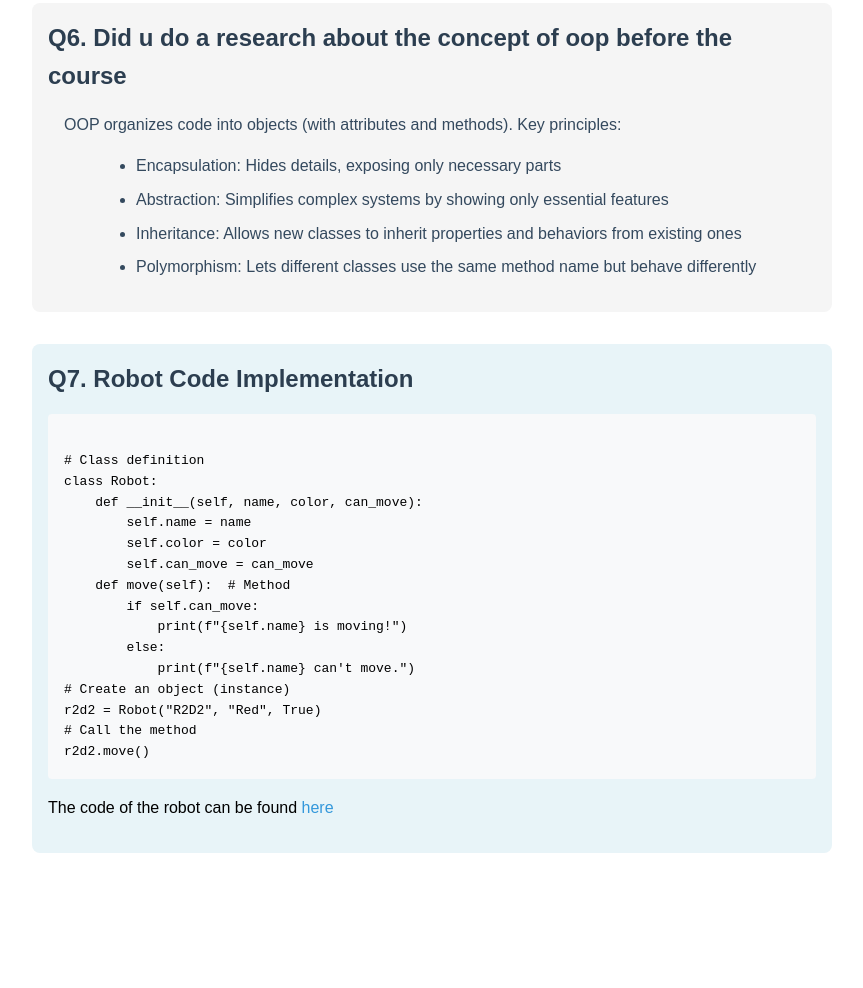
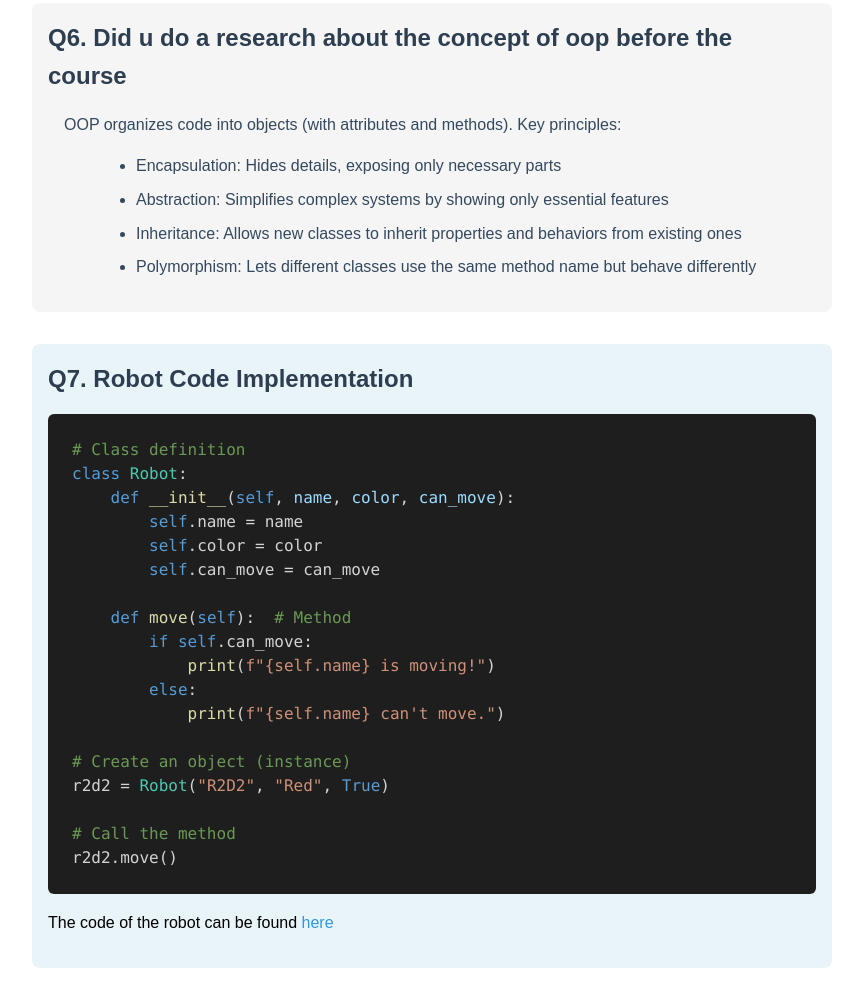
Before and after one commit to abdo0vuln/OOP, a plain HTML site: page index.html in a window 1280 px wide. Shown: the part 996-1984 px from the top of the page, without its empty margins (208-1071 px from the left). Before the commit the page ends 1869 px from the top, so only its background shows below. Drawn offline with Linux system fonts and the light colour scheme.

Commit message:
4 and commit

```diff
--- a/index.html
+++ b/index.html
@@ -48,12 +48,36 @@
             text-decoration: underline;
         }
         .code-block {
-            background-color: #f8f9fa;
-            padding: 1rem;
-            border-radius: 4px;
-            font-family: monospace;
+            background-color: #1e1e1e;
+            color: #d4d4d4;
+            padding: 1.5rem;
+            border-radius: 6px;
+            font-family: 'Consolas', 'Monaco', monospace;
+            line-height: 1.5;
+            overflow-x: auto;
+            margin: 1rem 0;
             white-space: pre;
-            margin: 1rem 0;
+        }
+        .comment {
+            color: #6A9955;
+        }
+        .keyword {
+            color: #569CD6;
+        }
+        .string {
+            color: #CE9178;
+        }
+        .function {
+            color: #DCDCAA;
+        }
+        .class-name {
+            color: #4EC9B0;
+        }
+        .parameter {
+            color: #9CDCFE;
+        }
+        .self {
+            color: #569CD6;
         }
     </style>
 </head>
@@ -113,21 +137,23 @@
 
     <div class="code-link">
         <div class="question">Q7. Robot Code Implementation</div>
-        <div class="code-block">
-# Class definition
-class Robot:
-    def __init__(self, name, color, can_move):
-        self.name = name
-        self.color = color
-        self.can_move = can_move
-    def move(self):  # Method
-        if self.can_move:
-            print(f"{self.name} is moving!")
-        else:
-            print(f"{self.name} can't move.")
-# Create an object (instance)
-r2d2 = Robot("R2D2", "Red", True)
-# Call the method
+        <div class="code-block"><span class="comment"># Class definition</span>
+<span class="keyword">class</span> <span class="class-name">Robot</span>:
+    <span class="keyword">def</span> <span class="function">__init__</span>(<span class="self">self</span>, <span class="parameter">name</span>, <span class="parameter">color</span>, <span class="parameter">can_move</span>):
+        <span class="self">self</span>.name = name
+        <span class="self">self</span>.color = color
+        <span class="self">self</span>.can_move = can_move
+
+    <span class="keyword">def</span> <span class="function">move</span>(<span class="self">self</span>):  <span class="comment"># Method</span>
+        <span class="keyword">if</span> <span class="self">self</span>.can_move:
+            <span class="function">print</span>(<span class="string">f"{self.name} is moving!"</span>)
+        <span class="keyword">else</span>:
+            <span class="function">print</span>(<span class="string">f"{self.name} can't move."</span>)
+
+<span class="comment"># Create an object (instance)</span>
+r2d2 = <span class="class-name">Robot</span>(<span class="string">"R2D2"</span>, <span class="string">"Red"</span>, <span class="keyword">True</span>)
+
+<span class="comment"># Call the method</span>
 r2d2.move()</div>
         <p>The code of the robot can be found <a href="POO.html">here</a></p>
     </div>
```
